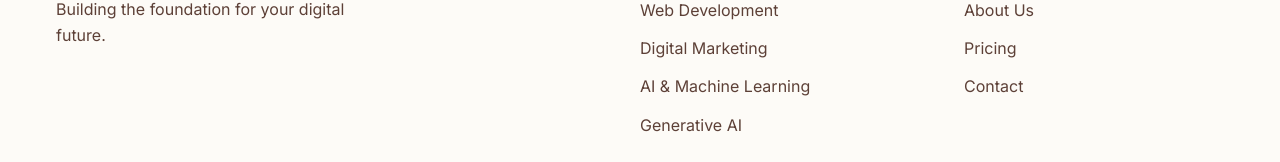
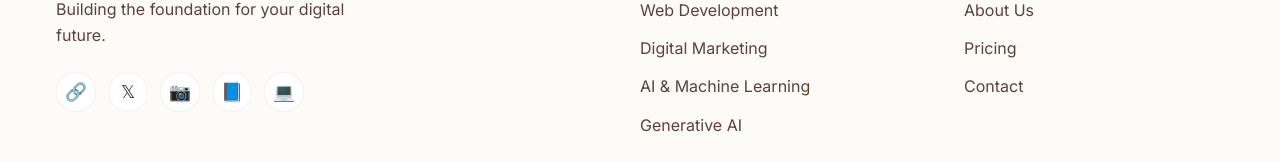
Before and after one commit to harshilp0210/openrize, a Next.js app: page / in a window 1280 px wide. Shown: the part 3207-3369 px from the top of the page. Built offline with nearby package versions, Linux system fonts and the light colour scheme.

Commit message:
Add social media links to footer

```diff
--- a/components/Footer/Footer.js
+++ b/components/Footer/Footer.js
@@ -1,5 +1,13 @@
 import Link from 'next/link';
 import styles from './Footer.module.css';
+
+const socialLinks = [
+    { name: 'LinkedIn', url: 'https://linkedin.com/company/openrize', icon: '🔗' },
+    { name: 'Twitter', url: 'https://twitter.com/openrize', icon: '𝕏' },
+    { name: 'Instagram', url: 'https://instagram.com/openrize', icon: '📷' },
+    { name: 'Facebook', url: 'https://facebook.com/openrize', icon: '📘' },
+    { name: 'GitHub', url: 'https://github.com/openrize', icon: '💻' },
+];
 
 const Footer = () => {
     return (
@@ -9,6 +17,20 @@ const Footer = () => {
                     <div className={styles.brand}>
                         <h3>Openrize</h3>
                         <p>Building the foundation for your digital future.</p>
+                        <div className={styles.social}>
+                            {socialLinks.map((social, i) => (
+                                <a
+                                    key={i}
+                                    href={social.url}
+                                    target="_blank"
+                                    rel="noopener noreferrer"
+                                    className={styles.socialLink}
+                                    title={social.name}
+                                >
+                                    {social.icon}
+                                </a>
+                            ))}
+                        </div>
                     </div>
                     <div className={styles.links}>
                         <h4>Services</h4>
--- a/components/Footer/Footer.module.css
+++ b/components/Footer/Footer.module.css
@@ -24,6 +24,32 @@
 .brand p {
     color: var(--text-secondary);
     max-width: 300px;
+    margin-bottom: 1.5rem;
+}
+
+.social {
+    display: flex;
+    gap: 0.75rem;
+}
+
+.socialLink {
+    width: 40px;
+    height: 40px;
+    display: flex;
+    align-items: center;
+    justify-content: center;
+    background: var(--bg-primary);
+    border-radius: 50%;
+    text-decoration: none;
+    font-size: 1.1rem;
+    transition: all 0.3s ease;
+    border: 1px solid rgba(0, 0, 0, 0.05);
+}
+
+.socialLink:hover {
+    background: var(--accent-gradient);
+    transform: translateY(-3px);
+    box-shadow: 0 5px 15px rgba(139, 69, 19, 0.2);
 }
 
 .links h4 {
```
